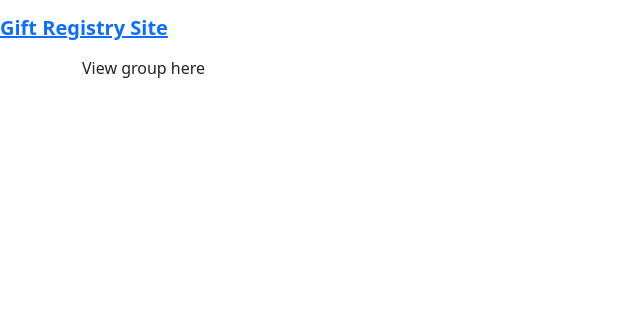
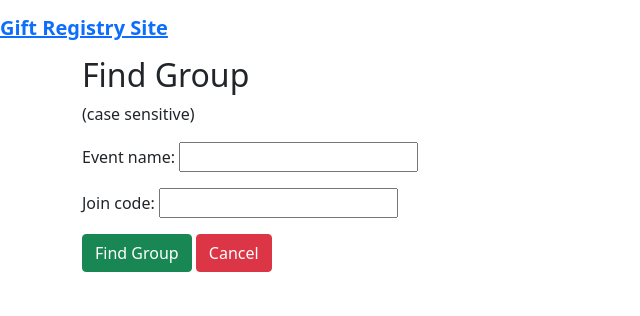
Before and after one commit to Jesch101/Gift-Registry, a Django app: page /view-group/ in a window 1280 px wide. Shown: the top 316 px of the page, without its empty margins (0-640 px from the left). Run offline with Django 4.2, Linux system fonts and the light colour scheme.

Commit message:
Added slug system and proper redirect for group create

```diff
--- a/gift_registry/forms.py
+++ b/gift_registry/forms.py
@@ -5,3 +5,8 @@ class GroupForm(forms.ModelForm):
     class Meta:
         model = Group
         fields = ['event_name','event_date','join_code']
+
+class FindGroupForm(forms.ModelForm):
+    class Meta:
+        model = Group
+        fields = ['event_name', 'join_code']
--- a/gift_registry/models.py
+++ b/gift_registry/models.py
@@ -15,8 +15,12 @@ class Group(models.Model):
     def __str__(self):
         return self.event_name
 
+    def get_absolute_url(self):
+        return reverse("group_detail", kwargs={"slug": self.slug})
+
     def save(self, *args, **kwargs):
-        self.slug = slugify(self.event_name)
+        if not self.slug:
+            self.slug = slugify(self.event_name)
         super(Group, self).save(*args, **kwargs)
 
 
--- a/gift_registry/templates/gift_registry/group_detail.html
+++ b/gift_registry/templates/gift_registry/group_detail.html
@@ -2,6 +2,11 @@
 
 {% block content %}
 
+<h4><strong>Group name: {{group.event_name }}</strong></h4>
+<h6>Event date: <strong>{{group.event_date}}</strong></h6>
+<h6>Date published: <strong>{{group.pub_date}}</strong></h6>
+<h6>{{time_left}}</h6>
+
 <p>Your group details would be shown here! </p>
 
 {% endblock %}
--- a/gift_registry/templates/gift_registry/view_group.html
+++ b/gift_registry/templates/gift_registry/view_group.html
@@ -3,7 +3,49 @@
 {% block content %}
 
 
-<p>View group here</p>
+<h2>Find Group</h2>
+<p>(case sensitive)</p>
+<form method="post" class="form-group">
+    {% csrf_token %}
+    {{ form.as_p }}
+    <div class="field">
+        <div class="control">
+            <button name="save" type="submit" class="btn btn-success">Find Group</button>
+            <a href="{% url 'home_view' %}" class="btn btn-danger">Cancel</a>
+        </div>
+    </div>
+
+    {% if foundGroup %}
+
+    <p></p>
+    <a href="{% url 'group_detail' slug %}" class="btn btn-primary">Here's a link for your group</a>
+
+    {% else %}
+    {% if error %}
+    <div class="alert alert-danger alert-dismissible fade show" role="alert">
+        <button type="button" class="btn btn-light btn-sm" data-dismiss="alert" aria-label="Close">
+            <span aria-hidden="true">&times;</span>
+        </button>
+        <strong>Uh oh!</strong>That group does not exist!
+
+    </div>
+
+    <!-- Error popup -->
+    <script src="https://code.jquery.com/jquery-3.5.1.slim.min.js"
+        integrity="sha384-DfXdz2htPH0lsSSs5nCTpuj/zy4C+OGpamoFVy38MVBnE+IbbVYUew+OrCXaRkfj"
+        crossorigin="anonymous"></script>
+    <script src="https://cdn.jsdelivr.net/npm/bootstrap@4.5.3/dist/js/bootstrap.bundle.min.js"
+        integrity="sha384-ho+j7jyWK8fNQe+A12Hb8AhRq26LrZ/JpcUGGOn+Y7RsweNrtN/tE3MoK7ZeZDyx"
+        crossorigin="anonymous"></script>
+    <script>
+        document.addEventListener('DOMContentLoaded', () => {
+            $('.alert').alert()
+        })
+    </script>
+    {% endif %}
+    {% endif %}
+</form>
+
 
 
 {% endblock %}
--- a/gift_registry/urls.py
+++ b/gift_registry/urls.py
@@ -5,9 +5,6 @@ from django.views.generic import TemplateView
 urlpatterns = [
     path('', views.home, name = 'home_view'),
     path('create-group/', views.create_group, name='create_group'),
-    path('create-group/success',TemplateView.as_view(
-        template_name='gift_registry/create_group_success.html'),
-        name='group_success'),
-    path('view-group/',views.view_group, name='view_group'),
+    path('view-group/',views.find_group, name='view_group'),
     path('view-group/<slug:slug>/', views.group_detail, name='group_detail')
 ]
--- a/gift_registry/views.py
+++ b/gift_registry/views.py
@@ -1,9 +1,11 @@
-from django.shortcuts import render, redirect
+from django.shortcuts import render, redirect, HttpResponseRedirect
 from django.views.generic import DetailView
 from django.urls import reverse
 from django.db import IntegrityError
+from django.core.exceptions import ObjectDoesNotExist
+from datetime import date
 
-from .forms import GroupForm
+from .forms import GroupForm, FindGroupForm
 from .models import Group, Gift, Gifter
 
 def home(request):
@@ -14,27 +16,62 @@ def create_group(request):
         form = GroupForm(request.POST)
         if form.is_valid():
             try:
-                form.save(commit=True)
-            except IntegrityError as e:
+                f = form.save()
+            except IntegrityError:
                 context = {
                     'form':form,
                     'error':True,
                 }
                 return render(request, 'gift_registry/create_group.html', context)
-            context = {
-                'name': form.cleaned_data['event_name'],
-                'date': form.cleaned_data['event_date'],
-                'join_code': form.cleaned_data['join_code']
-            }
-
-            return render(request, 'gift_registry/create_group_success.html', context)
+            return redirect('group_detail',slug=f.slug)
     else:
         form = GroupForm()
     return render(request, 'gift_registry/create_group.html',{'form':form})
 
-def group_detail(request):
-    return render(request, 'gift_registry/group_detail.html',{})
+def find_group(request):
+    queryset = Group.objects.all()
+    form = FindGroupForm(request.POST or None)
+    context = {
+        'form':form
+    }
+    if request.method == 'POST':
+        if form.is_valid():
+            try:
+                queryset = Group.objects.filter(
+                    event_name__exact = form.cleaned_data['event_name'],
+                    join_code__exact = form.cleaned_data['join_code']
+                    )
+                if not queryset or queryset.count() > 1:
+                    raise ObjectDoesNotExist
+            except:
+                context = {
+                    'form':form,
+                    'error':True
+                }
+                return render(request, 'gift_registry/view_group.html', context)
+
+            context = {
+                'form':form,
+                'queryset':queryset,
+                'slug':queryset[0].slug,
+                'foundGroup':True
+            }
+
+    return render(request, 'gift_registry/view_group.html', context)
 
 
-def view_group(request):
-    return render(request, 'gift_registry/view_group.html', {})
+def group_detail(request, slug):
+    group = Group.objects.get(slug=slug)
+    days_left = group.event_date - date.today()
+    if days_left.days < 0:
+        time_left = "The event date has passed!"
+    elif days_left.days == 0:
+        time_left = "Today's the day!"
+    else:
+        time_left = f"{days_left.days} days left til the event!"
+
+    context = {
+        'group':group,
+        'time_left':time_left
+    }
+    return render(request, 'gift_registry/group_detail.html',context)
```
Also changed, not shown: gift_registry/templates/gift_registry/create_group_success.html (deleted, +0 -12 lines), db.sqlite3, gift_registry/migrations/0004_alter_group_join_code.py (added), gift_registry/migrations/0005_alter_group_join_code.py (added), gift_registry/migrations/0006_alter_group_join_code.py (added), gift_registry/migrations/0007_alter_group_join_code.py (added), 1 other file.
